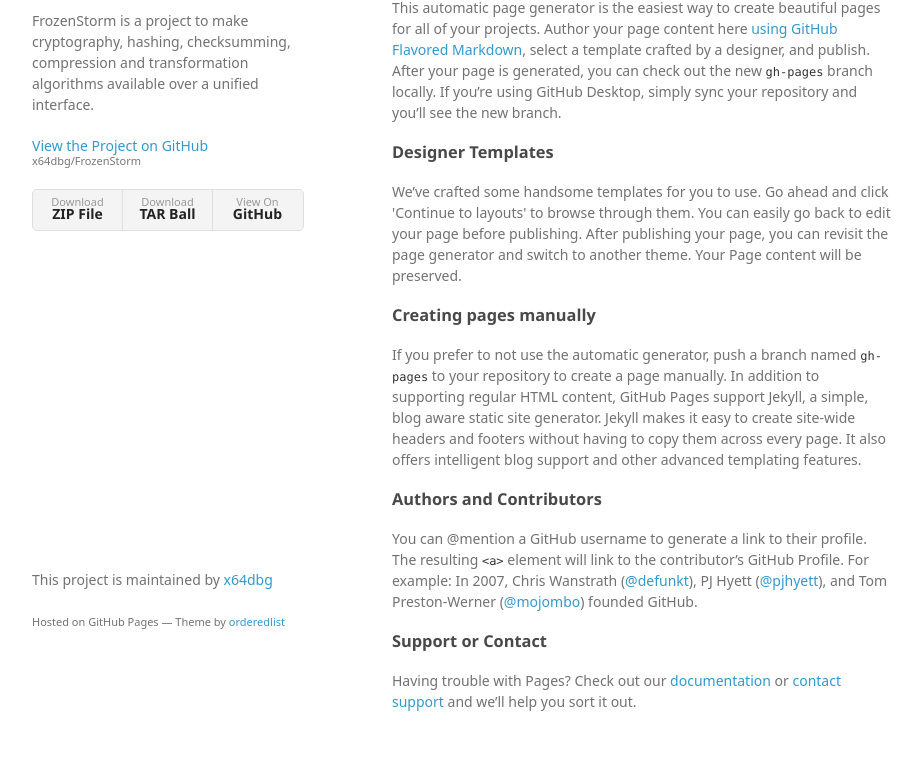
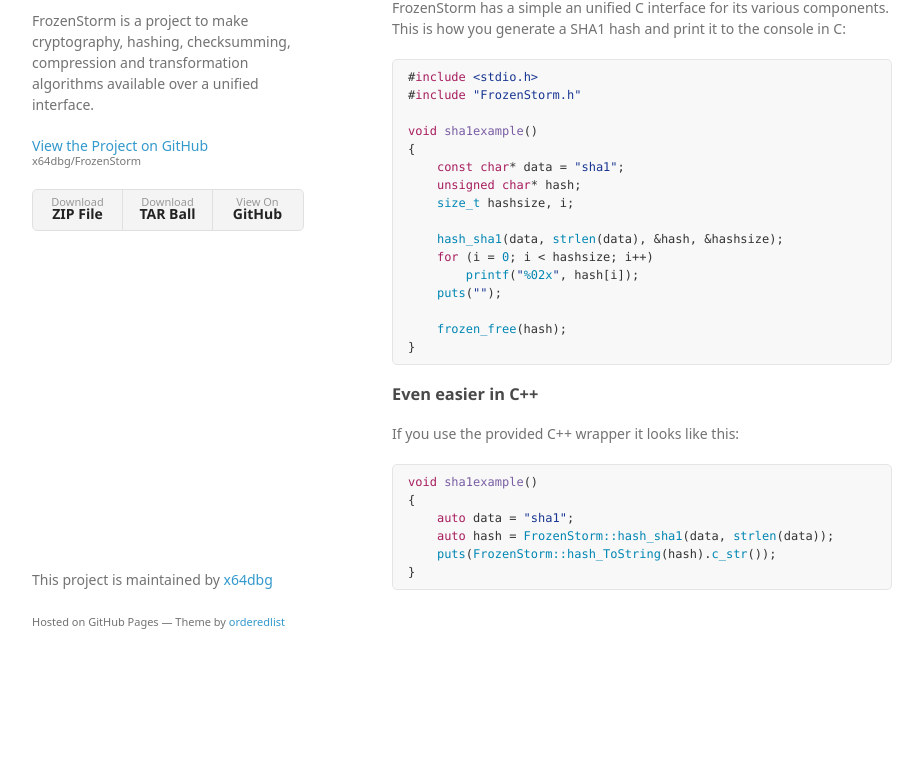
Before and after one commit to x64dbg/FrozenStorm, a plain HTML site: page index.html in a window 1280 px wide. Shown: the part 99-881 px from the top of the page, without its empty margins (178-1101 px from the left). After the commit the page ends 800 px from the top, so only its background shows below. Drawn offline with Linux system fonts and the light colour scheme; a web font is replaced by a local one.

```diff
--- a/index.html
+++ b/index.html
@@ -3,7 +3,7 @@
   <head>
     <meta charset="utf-8">
     <meta http-equiv="X-UA-Compatible" content="chrome=1">
-    <title>Frozenstorm by x64dbg</title>
+    <title>FrozenStorm by x64dbg</title>
 
     <link rel="stylesheet" href="stylesheets/styles.css">
     <link rel="stylesheet" href="stylesheets/github-light.css">
@@ -15,7 +15,7 @@
   <body>
     <div class="wrapper">
       <header>
-        <h1>Frozenstorm</h1>
+        <h1>FrozenStorm</h1>
         <p>FrozenStorm is a project to make cryptography, hashing, checksumming, compression and transformation algorithms available over a unified interface.</p>
 
         <p class="view"><a href="https://github.com/x64dbg/FrozenStorm">View the Project on GitHub <small>x64dbg/FrozenStorm</small></a></p>
@@ -29,29 +29,38 @@
       </header>
       <section>
         <h3>
-<a id="welcome-to-github-pages" class="anchor" href="#welcome-to-github-pages" aria-hidden="true"><span aria-hidden="true" class="octicon octicon-link"></span></a>Welcome to GitHub Pages.</h3>
+<a id="easy-in-c" class="anchor" href="#easy-in-c" aria-hidden="true"><span aria-hidden="true" class="octicon octicon-link"></span></a>Easy in C</h3>
 
-<p>This automatic page generator is the easiest way to create beautiful pages for all of your projects. Author your page content here <a href="https://guides.github.com/features/mastering-markdown/">using GitHub Flavored Markdown</a>, select a template crafted by a designer, and publish. After your page is generated, you can check out the new <code>gh-pages</code> branch locally. If you’re using GitHub Desktop, simply sync your repository and you’ll see the new branch.</p>
+<p>FrozenStorm has a simple an unified C interface for its various components. This is how you generate a SHA1 hash and print it to the console in C:</p>
+
+<div class="highlight highlight-source-c"><pre>#<span class="pl-k">include</span> <span class="pl-s"><span class="pl-pds">&lt;</span>stdio.h<span class="pl-pds">&gt;</span></span>
+#<span class="pl-k">include</span> <span class="pl-s"><span class="pl-pds">"</span>FrozenStorm.h<span class="pl-pds">"</span></span>
+
+<span class="pl-k">void</span> <span class="pl-en">sha1example</span>()
+{
+    <span class="pl-k">const</span> <span class="pl-k">char</span>* data = <span class="pl-s"><span class="pl-pds">"</span>sha1<span class="pl-pds">"</span></span>;
+    <span class="pl-k">unsigned</span> <span class="pl-k">char</span>* hash;
+    <span class="pl-c1">size_t</span> hashsize, i;
+
+    <span class="pl-c1">hash_sha1</span>(data, <span class="pl-c1">strlen</span>(data), &amp;hash, &amp;hashsize);
+    <span class="pl-k">for</span> (i = <span class="pl-c1">0</span>; i &lt; hashsize; i++)
+        <span class="pl-c1">printf</span>(<span class="pl-s"><span class="pl-pds">"</span><span class="pl-c1">%02x</span><span class="pl-pds">"</span></span>, hash[i]);
+    <span class="pl-c1">puts</span>(<span class="pl-s"><span class="pl-pds">"</span><span class="pl-pds">"</span></span>);
+
+    <span class="pl-c1">frozen_free</span>(hash);
+}</pre></div>
 
 <h3>
-<a id="designer-templates" class="anchor" href="#designer-templates" aria-hidden="true"><span aria-hidden="true" class="octicon octicon-link"></span></a>Designer Templates</h3>
+<a id="even-easier-in-c" class="anchor" href="#even-easier-in-c" aria-hidden="true"><span aria-hidden="true" class="octicon octicon-link"></span></a>Even easier in C++</h3>
 
-<p>We’ve crafted some handsome templates for you to use. Go ahead and click 'Continue to layouts' to browse through them. You can easily go back to edit your page before publishing. After publishing your page, you can revisit the page generator and switch to another theme. Your Page content will be preserved.</p>
+<p>If you use the provided C++ wrapper it looks like this:</p>
 
-<h3>
-<a id="creating-pages-manually" class="anchor" href="#creating-pages-manually" aria-hidden="true"><span aria-hidden="true" class="octicon octicon-link"></span></a>Creating pages manually</h3>
-
-<p>If you prefer to not use the automatic generator, push a branch named <code>gh-pages</code> to your repository to create a page manually. In addition to supporting regular HTML content, GitHub Pages support Jekyll, a simple, blog aware static site generator. Jekyll makes it easy to create site-wide headers and footers without having to copy them across every page. It also offers intelligent blog support and other advanced templating features.</p>
-
-<h3>
-<a id="authors-and-contributors" class="anchor" href="#authors-and-contributors" aria-hidden="true"><span aria-hidden="true" class="octicon octicon-link"></span></a>Authors and Contributors</h3>
-
-<p>You can @mention a GitHub username to generate a link to their profile. The resulting <code>&lt;a&gt;</code> element will link to the contributor’s GitHub Profile. For example: In 2007, Chris Wanstrath (<a href="https://github.com/defunkt" class="user-mention">@defunkt</a>), PJ Hyett (<a href="https://github.com/pjhyett" class="user-mention">@pjhyett</a>), and Tom Preston-Werner (<a href="https://github.com/mojombo" class="user-mention">@mojombo</a>) founded GitHub.</p>
-
-<h3>
-<a id="support-or-contact" class="anchor" href="#support-or-contact" aria-hidden="true"><span aria-hidden="true" class="octicon octicon-link"></span></a>Support or Contact</h3>
-
-<p>Having trouble with Pages? Check out our <a href="https://help.github.com/pages">documentation</a> or <a href="https://github.com/contact">contact support</a> and we’ll help you sort it out.</p>
+<div class="highlight highlight-source-c++"><pre><span class="pl-k">void</span> <span class="pl-en">sha1example</span>()
+{
+    <span class="pl-k">auto</span> data = <span class="pl-s"><span class="pl-pds">"</span>sha1<span class="pl-pds">"</span></span>;
+    <span class="pl-k">auto</span> hash = <span class="pl-c1">FrozenStorm::hash_sha1</span>(data, <span class="pl-c1">strlen</span>(data));
+    <span class="pl-c1">puts</span>(<span class="pl-c1">FrozenStorm::hash_ToString</span>(hash).<span class="pl-c1">c_str</span>());
+}</pre></div>
       </section>
       <footer>
         <p>This project is maintained by <a href="https://github.com/x64dbg">x64dbg</a></p>
```
Also changed, not shown: params.json (+2 -2 lines).
